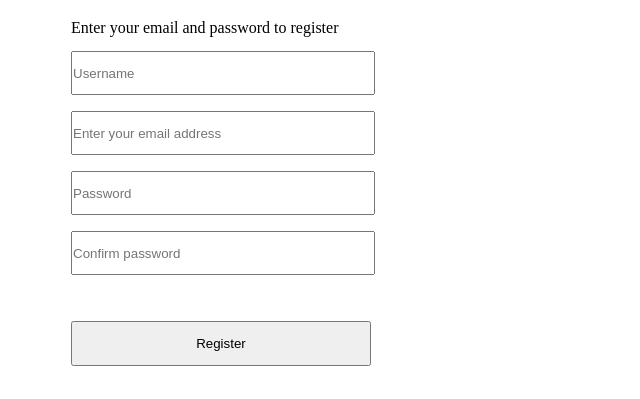
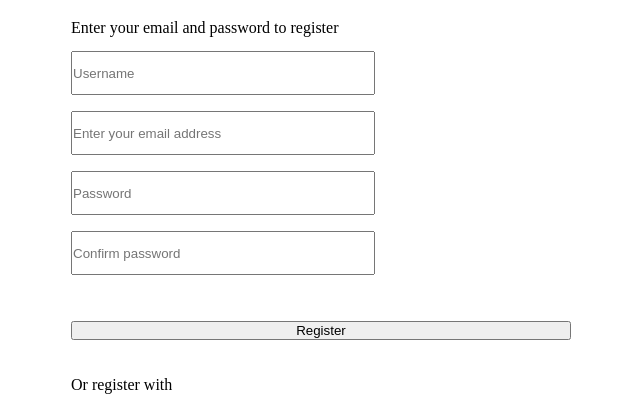
Before and after one commit to Prykhodkina/Greenshop, a plain HTML site: page phorm.html in a window 1280 px wide. Shown: the part 48-447 px from the top of the page, without its empty margins (319-959 px from the left). Drawn offline with Linux system fonts and the light colour scheme.

Commit message:
style button

```diff
--- a/phorm.html
+++ b/phorm.html
@@ -26,7 +26,7 @@
        <input style="width: 300px; height: 40px; margin-bottom: 46px" type="password" placeholder="Confirm password" name="psw-repeat" id="psw-repeat" required>
      </div>
   <div style="margin-bottom: 36px">
-    <button style="width: 300px; height: 45px" type="submit" class="registered">Register</button>
+    <button style="width: 100%; text-align: center" type="submit" class="registered">Register</button>
   </div>
 </form>
 
```
